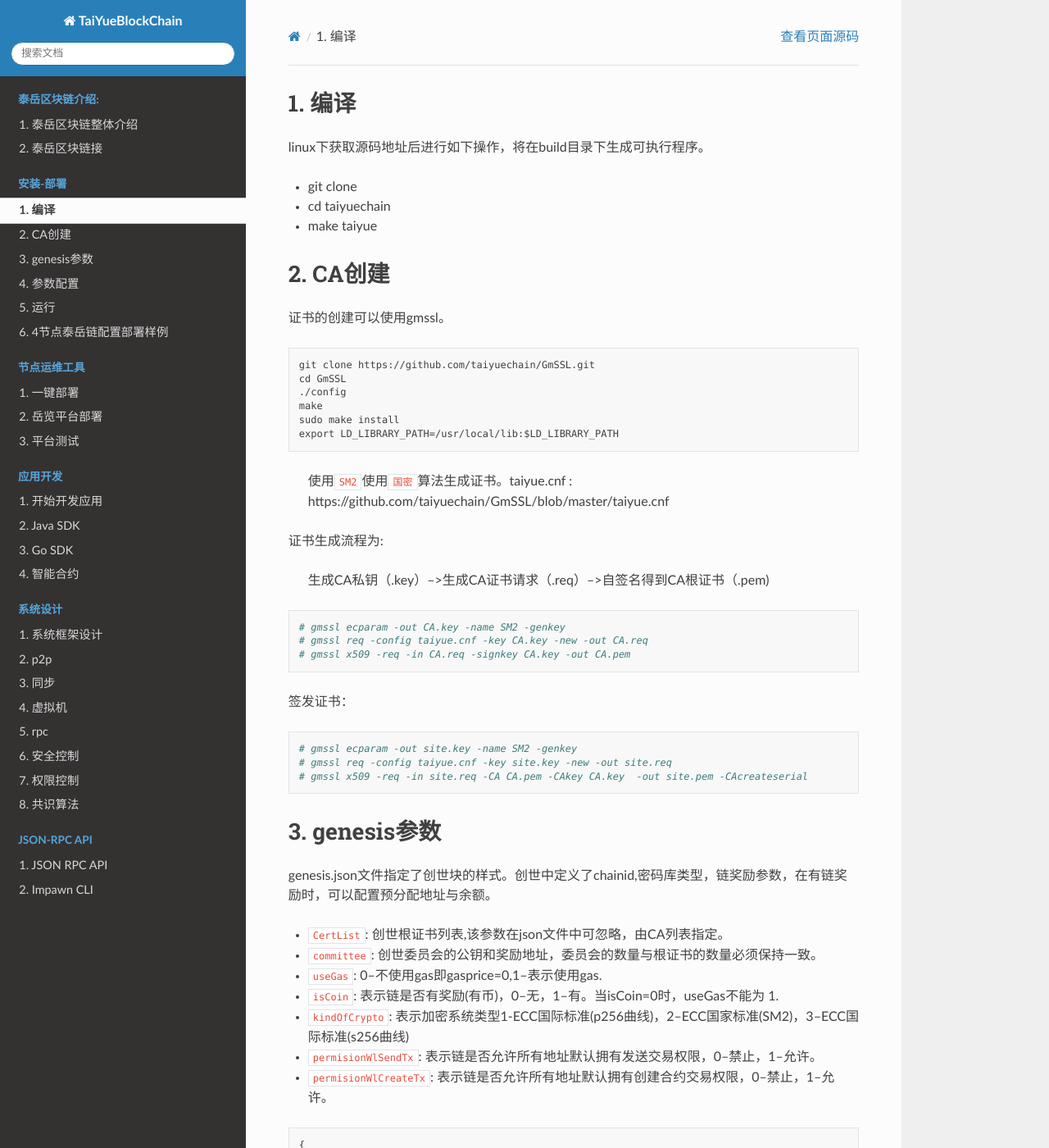
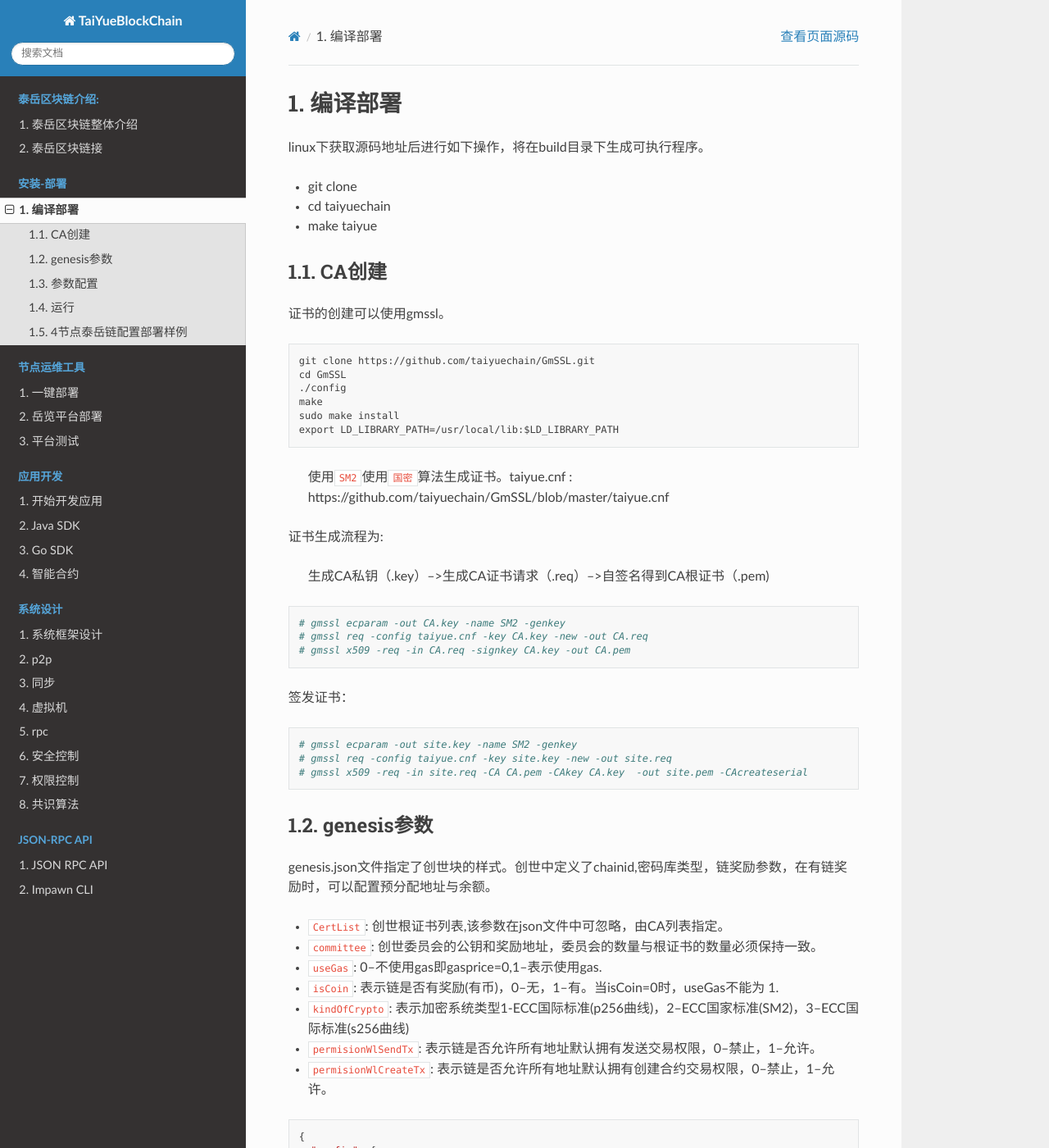
Before and after one commit to taiyuechain/docs, a Sphinx documentation site: the page built from source/install/setup.md, in a window 1280 px wide and 1400 px high. Shown: the whole window at 82% size. Built offline with Sphinx 7.4.7 and the Read the Docs theme 2.0.0, drawn with Linux system fonts in a browser that asks for light colours.

Commit message:
update setup feature

````diff
--- a/source/install/setup.md
+++ b/source/install/setup.md
@@ -1,11 +1,11 @@
-# 编译
+# 编译部署
 linux下获取源码地址后进行如下操作，将在build目录下生成可执行程序。
 
  + git clone
  + cd taiyuechain
  + make taiyue
 
-# CA创建
+## CA创建
 证书的创建可以使用gmssl。
 ```
 git clone https://github.com/taiyuechain/GmSSL.git
@@ -32,7 +32,7 @@ export LD_LIBRARY_PATH=/usr/local/lib:$LD_LIBRARY_PATH
 # gmssl x509 -req -in site.req -CA CA.pem -CAkey CA.key  -out site.pem -CAcreateserial
 ```
 
-# genesis参数
+## genesis参数
 genesis.json文件指定了创世块的样式。创世中定义了chainid,密码库类型，链奖励参数，在有链奖励时，可以配置预分配地址与余额。
 
 + `CertList`: 创世根证书列表,该参数在json文件中可忽略，由CA列表指定。
@@ -84,7 +84,7 @@ genesis.json文件指定了创世块的样式。创世中定义了chainid,密码
 }
 ```
 
-# 参数配置
+## 参数配置
 config.toml文件配置了链的一些基础参数,下面是一些主要参数的介绍。
 
 + `taiyue.CommitteeKey`: 节点参与委员会的私钥。如果不参与可以忽略。
@@ -152,7 +152,7 @@ BootstrapNodes = ["enode://a979fb575495b8d6db44f750317d0f4622bf4c2aa3365d6af7c28
 
 ```
 
-# 运行
+## 运行
 程序首次运行需要初始化创世区块。
 
 `taiyue --datadir "./data" init genesis.json "./certlist" `
@@ -164,7 +164,7 @@ BootstrapNodes = ["enode://a979fb575495b8d6db44f750317d0f4622bf4c2aa3365d6af7c28
 > 注：确保初始化创世时的--datadir指定的目录与config.toml中指定的目录一致，同时根证书的数量与委员会的数量必须保持一致，在国密系统中证书的私钥和委员会的公钥所对应的私钥可以保持一致。
 > 详细可以参见配置部署样例
 
-# 4节点泰岳链配置部署样例
+## 4节点泰岳链配置部署样例
 搭建4节点的泰岳联盟链，首先需要4个根证书，同时这4个节点都将被选入委员会中。
 
 下载代码并编译：
````
